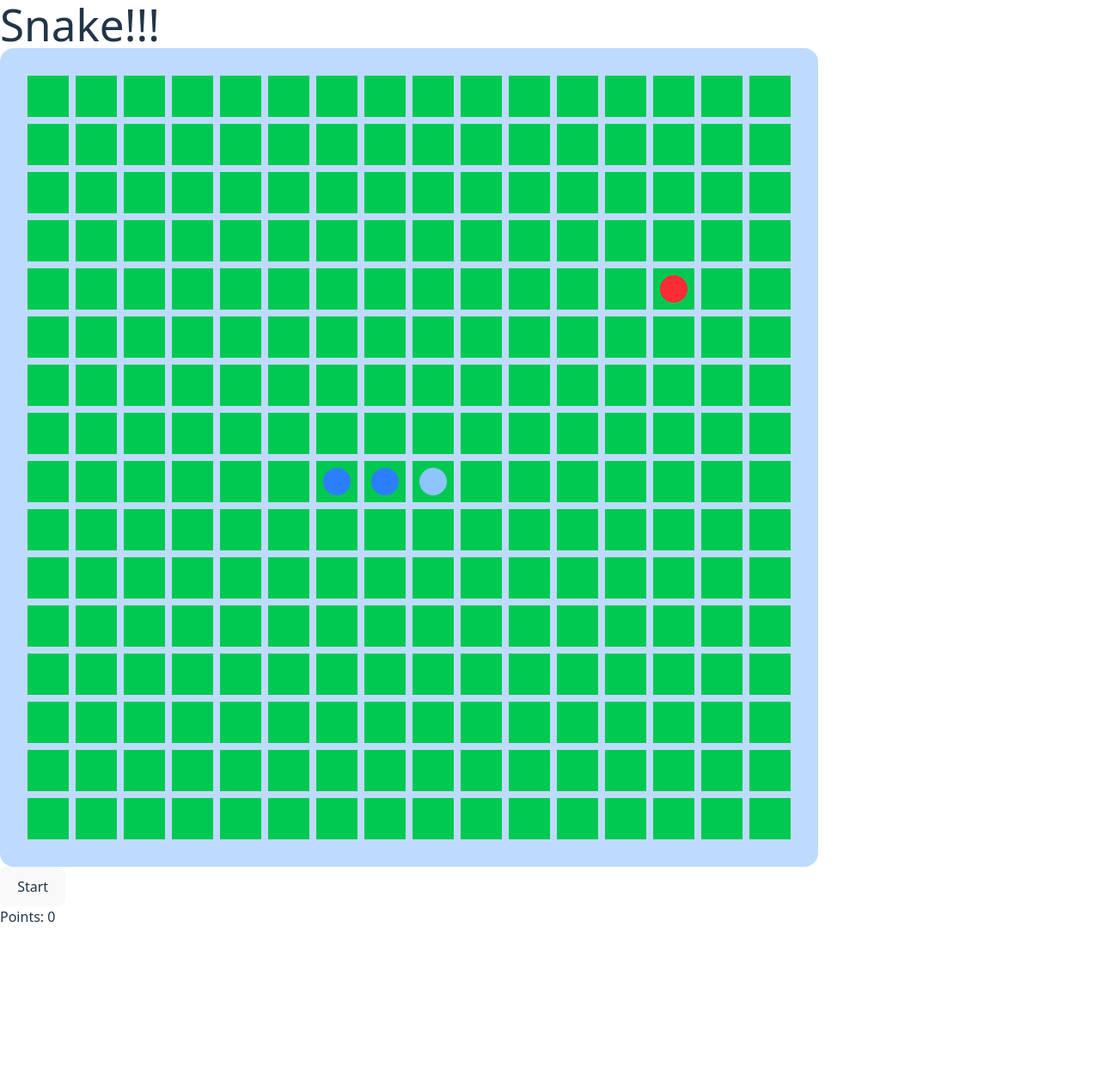
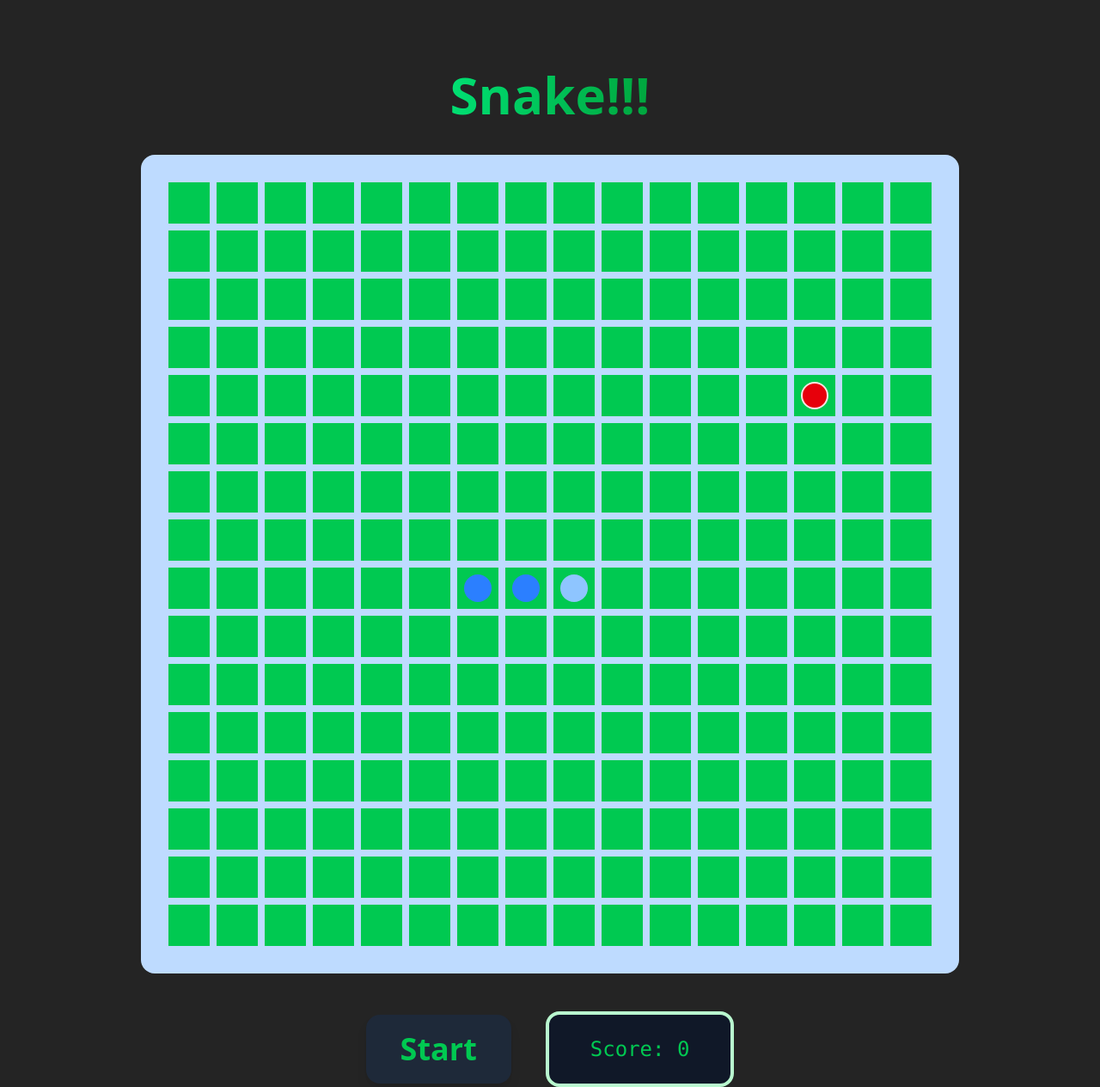
Before and after one commit to lucasmargni/classic-games, a React (Vite) app: page /snake in a window 1280 px wide. Shown: the whole page at 86% size. Before the commit the page ends 1078 px from the top, so only its background shows below. Built offline with nearby package versions, Linux system fonts and the light colour scheme.

Commit message:
Restyle of snake game

```diff
--- a/src/components/snake/SnakeBoard.tsx
+++ b/src/components/snake/SnakeBoard.tsx
@@ -75,10 +75,10 @@ const SnakeBoard = ({ rows, cols } : MatrixSize) => {
         const actualState = game.board[row][col];
 
         if(actualState !== boardStates.NONE) {
-            classes += 'h-8 w-8 rounded-full'
+            classes += 'h-8 w-8 rounded-full transition-all duration-150'
 
             if(actualState === boardStates.APPLE) {
-                classes += ' bg-red-500'
+                classes += ' bg-red-600 border-2 border-red-100'
             } else if(actualState === boardStates.HEAD) {
                 classes += ' bg-blue-300'
             } else if(actualState === boardStates.BODY) {
@@ -105,15 +105,19 @@ const SnakeBoard = ({ rows, cols } : MatrixSize) => {
     };
 
     return (
-        <main>
-            <h1>Snake!!!</h1>
+        <main className='flex flex-col items-center mt-20'>
+            <h1 className='text-6xl text-transparent font-extrabold
+                    bg-gradient-to-r from-green-400 to-green-600
+                    bg-clip-text mb-5'>
+                Snake!!!
+            </h1>
 
-            <div className={ `bg-blue-200 rounded-2xl p-8 grid gap-2` }
+            <div className='bg-blue-200 rounded-2xl p-8 m-5 grid gap-2'
                 style={{ gridTemplateColumns: `repeat(${rows}, minmax(0, 1fr))` }}>
                 {Array.from({ length: rows }).map((_, rowIndex) => {
                     return Array.from({ length: cols }).map((_, colIndex) => {
                         return (
-                            <div className={ `h-12 w-12 bg-green-500 grid items-center justify-center` }>
+                            <div className='h-12 w-12 bg-green-500 grid items-center justify-center'>
                                 <div className={createClasses(rowIndex, colIndex)}/>
                             </div>
                         );
@@ -121,8 +125,22 @@ const SnakeBoard = ({ rows, cols } : MatrixSize) => {
                 })}
             </div>
 
-            <button onClick={buttonAction}>{isGameOn ? 'Pause' : 'Start'}</button>
-            <div>Points: {points}</div>
+            <div className='flex flex-row items-center gap-10 mt-6'>
+                <button onClick={buttonAction}
+                    className='bg-gray-800 text-green-500 text-4xl font-bold
+                        px-10 py-5 rounded-2xl shadow-lg
+                        transition-all duration-200
+                        hover:bg-gray-700 hover:scale-105
+                        focus:outline-none'>
+                    {isGameOn ? 'Pause' : (isGameOver ? 'Restart' : 'Start')}
+                </button>
+
+            <div className='flex items-center justify-center
+                    bg-gray-900 text-green-500 text-2xl font-mono
+                    text-center px-12 py-6 rounded-2xl
+                    border-4 border-green-200'>
+                Score: {points}</div>
+            </div>
         </main>
     );
 };
--- a/src/index.css
+++ b/src/index.css
@@ -13,6 +13,7 @@
     -moz-osx-font-smoothing: grayscale;
 }
 
+/*
 a {
     font-weight: 500;
     color: #646cff;
@@ -69,3 +70,4 @@ button:focus, button:focus-visible {
         background-color: #f9f9f9;
     }
 }
+*/
```
Also changed, not shown: src/main.jsx (+5 -5 lines).
